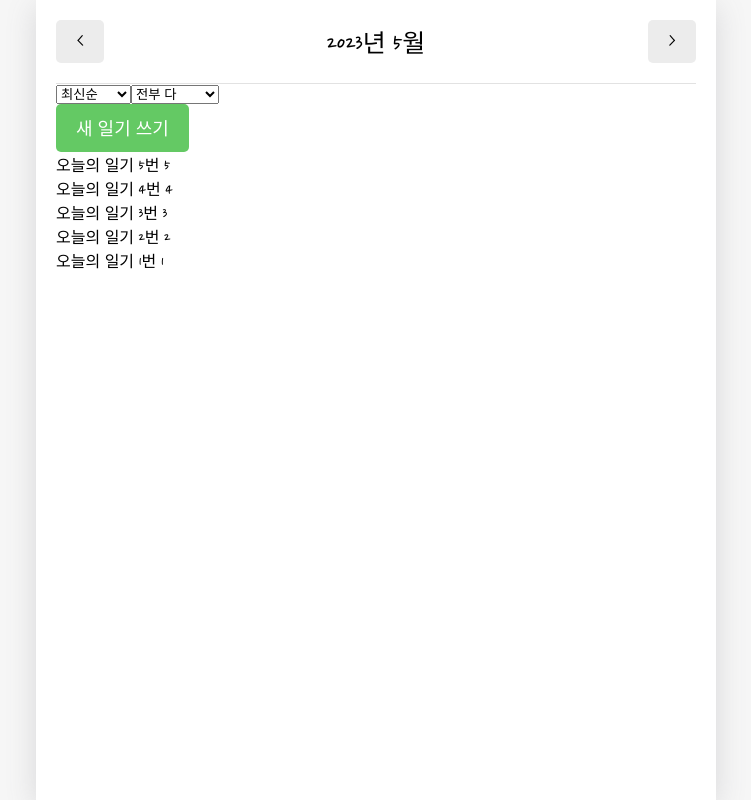
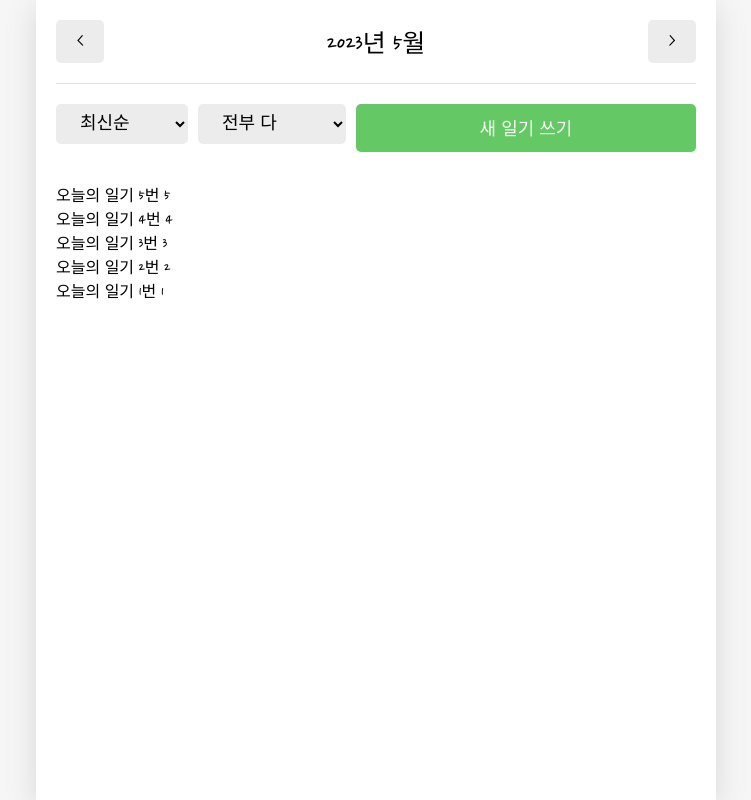
Before and after one commit to sujinjwa/emotion-diary, a React (Create React App) app: page / in a window 1280 px wide. Shown: the whole page, without its empty margins (264-1015 px from the left). Built offline with nearby package versions, Linux system fonts and the light colour scheme; a web font is replaced by a local one.

Commit message:
style: 필터 영역 style 적용

```diff
--- a/src/App.css
+++ b/src/App.css
@@ -90,3 +90,36 @@ header .head_btn_right {
 header button {
   font-family: 'Nanum Pen Script';
 }
+
+/* DiaryList */
+.DiaryList .menu_wrapper {
+  margin-top: 20px;
+  margin-bottom: 30px;
+
+  display: flex;
+  justify-content: space-between;
+}
+
+.DiaryList .menu_wrapper .right_col {
+  flex-grow: 1;
+}
+
+.DiaryList .menu_wrapper .right_col button {
+  width: 100%;
+}
+
+.DiaryList .ControlMenu {
+  margin-right: 10px;
+  border: none;
+  border-radius: 5px;
+  background-color: #ececec;
+
+  padding-top: 10px;
+  padding-bottom: 10px;
+  padding-left: 20px;
+  padding-right: 20px;
+
+  cursor: pointer;
+  font-family: 'Nanum Pen Script';
+  font-size: 18px;
+}
```
